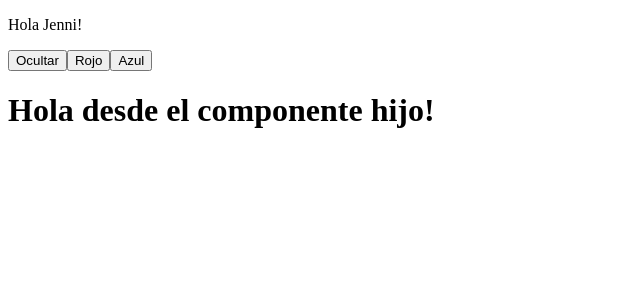
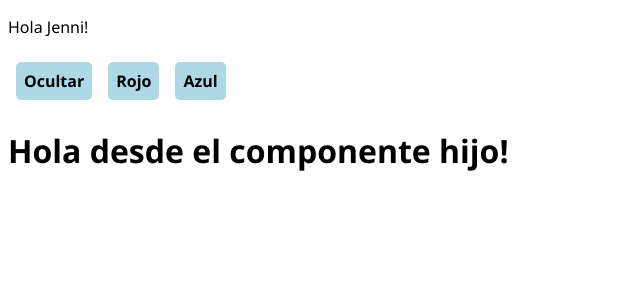
Before and after one commit to JenniArabel/Introduccion-Angular, an Angular app in the folder Saludos/: page /saludo in a window 1280 px wide. Shown: the top 300 px of the page, without its empty margins (0-640 px from the left). Built offline with nearby package versions, Linux system fonts and the light colour scheme.

Commit message:
Agregué estilos a los botones.

```diff
--- a/Saludos/src/styles.css
+++ b/Saludos/src/styles.css
@@ -1 +1,16 @@
-/* You can add global styles to this file, and also import other style files */
+*{
+  font-family:'Segoe UI', Tahoma, Geneva, Verdana, sans-serif;
+}
+button {
+  margin: 8px;
+  padding: 8px;
+  background-color: lightblue;
+  border: none;
+  border-radius: 5px;
+  cursor: pointer;
+  font-size: 16px;
+  font-weight: bold;
+}
+button:hover {
+  background-color: deepskyblue;
+}
```
